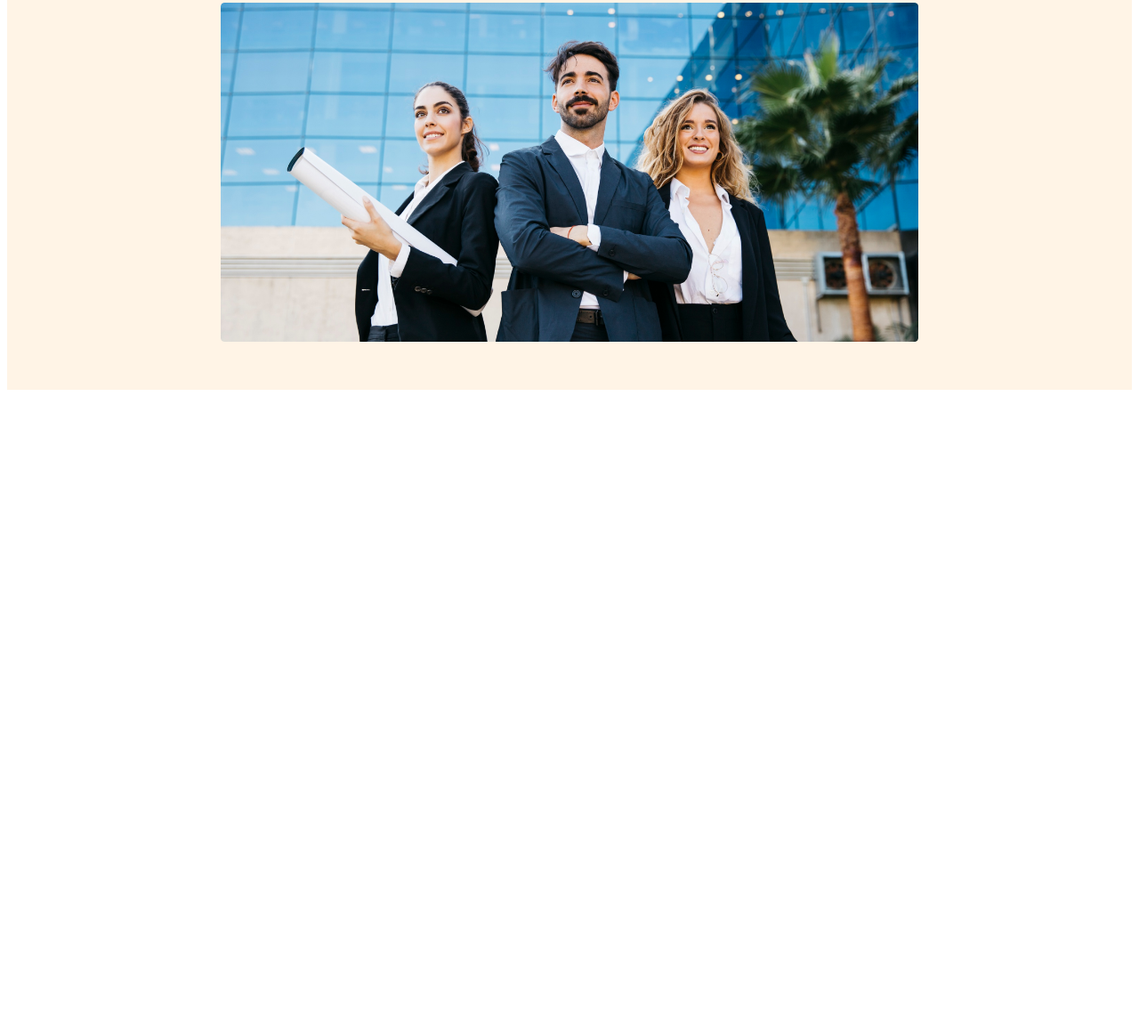
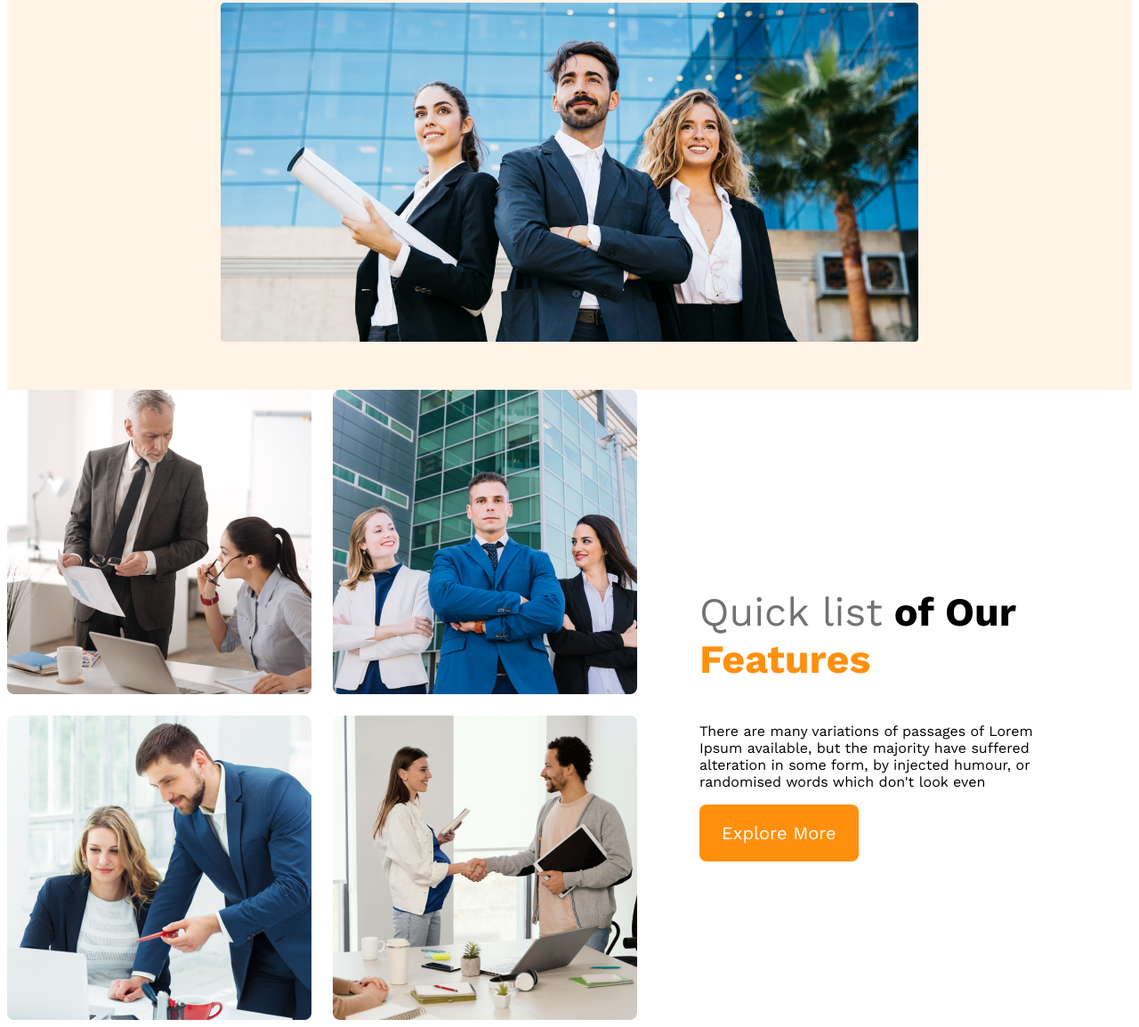
Before and after one commit to tasnu754/Architect-Website, a plain HTML site: page index.html in a window 1280 px wide. Shown: the part 584-1738 px from the top of the page at 89% size. Before the commit the page ends 1030 px from the top, so only its background shows below. Drawn offline with nearby package versions, Linux system fonts and the light colour scheme.

Commit message:
feature contents added

```diff
--- a/index.html
+++ b/index.html
@@ -7,6 +7,7 @@
     <link rel="stylesheet" href="styles/architect.css" />
   </head>
   <body>
+    <!-- Header Start -->
     <header>
       <nav>
         <h3 class="nav-title">G3 Architects</h3>
@@ -32,8 +33,27 @@
         <img src="images/banner.png" alt="" />
       </div>
     </header>
+    <!-- Header End -->
 
-    <main></main>
+
+    <main>
+
+        <!-- Teams section  -->
+        <section class="teams-container">
+            <div class="teams-img-container">
+                <img src="images/team1.png" alt="">
+                <img src="images/team2.png" alt="">
+                <img src="images/team3.png" alt="">
+                <img src="images/team4.png" alt="">
+            </div>
+
+            <div class="teams-content">
+                <h3 class="teams-title"> <span class="quick-list">Quick list</span> <span>of Our</span> <span class="text-features">Features</span> </h3>
+                <p class="teams-descript">There are many variations of passages of Lorem Ipsum available, but the majority have suffered alteration in some form, by injected humour, or randomised words which don't look even</p>
+                <button class="btn-primary">Explore More</button>
+            </div>
+        </section>
+    </main>
 
     <footer></footer>
   </body>
--- a/styles/architect.css
+++ b/styles/architect.css
@@ -37,7 +37,7 @@ nav > ul {
 nav li {
   list-style: none;
   margin-right: 30px;
-  font-weight: 500px;
+  font-weight: 500;
   font-size: 1rem;
 }
 
@@ -91,3 +91,33 @@ nav li a {
         flex-direction: column;
     }
 }
+
+/* Main section  */
+main{
+    max-width: 1440px;
+    margin: 0 auto;
+}
+.teams-container{
+    display: flex;
+    align-items: center;
+}
+.teams-img-container{
+    display: grid;
+    grid-template-columns: repeat(2, 1fr);
+    gap: 1.5rem;
+}
+.teams-content{
+    padding-right: 70px;
+    padding-left: 70px;
+}
+.teams-title{
+    font-size: 2.8rem;
+}
+.teams-title .quick-list{
+    color: #727272;
+    font-weight: 500;
+}
+.teams-title .text-features{
+    color: #FF900E;
+    font-weight: 700;
+}
```
